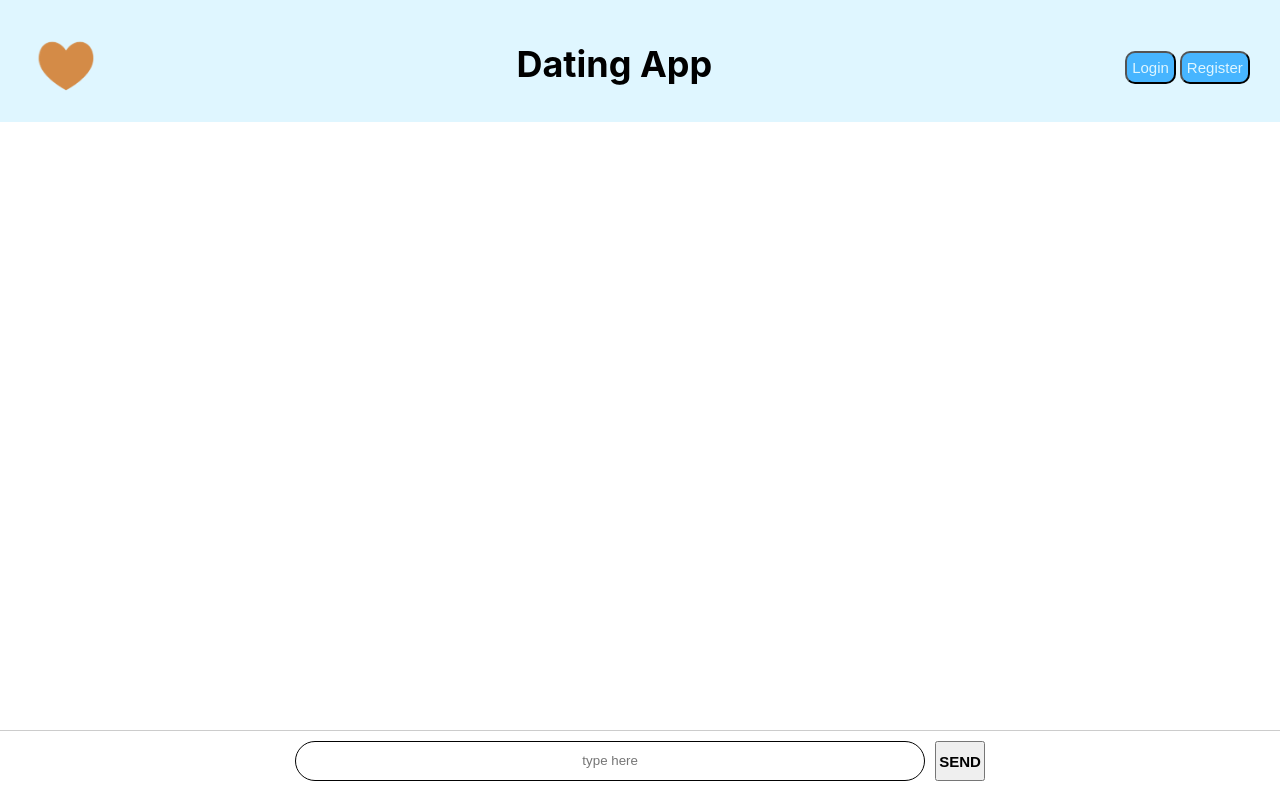
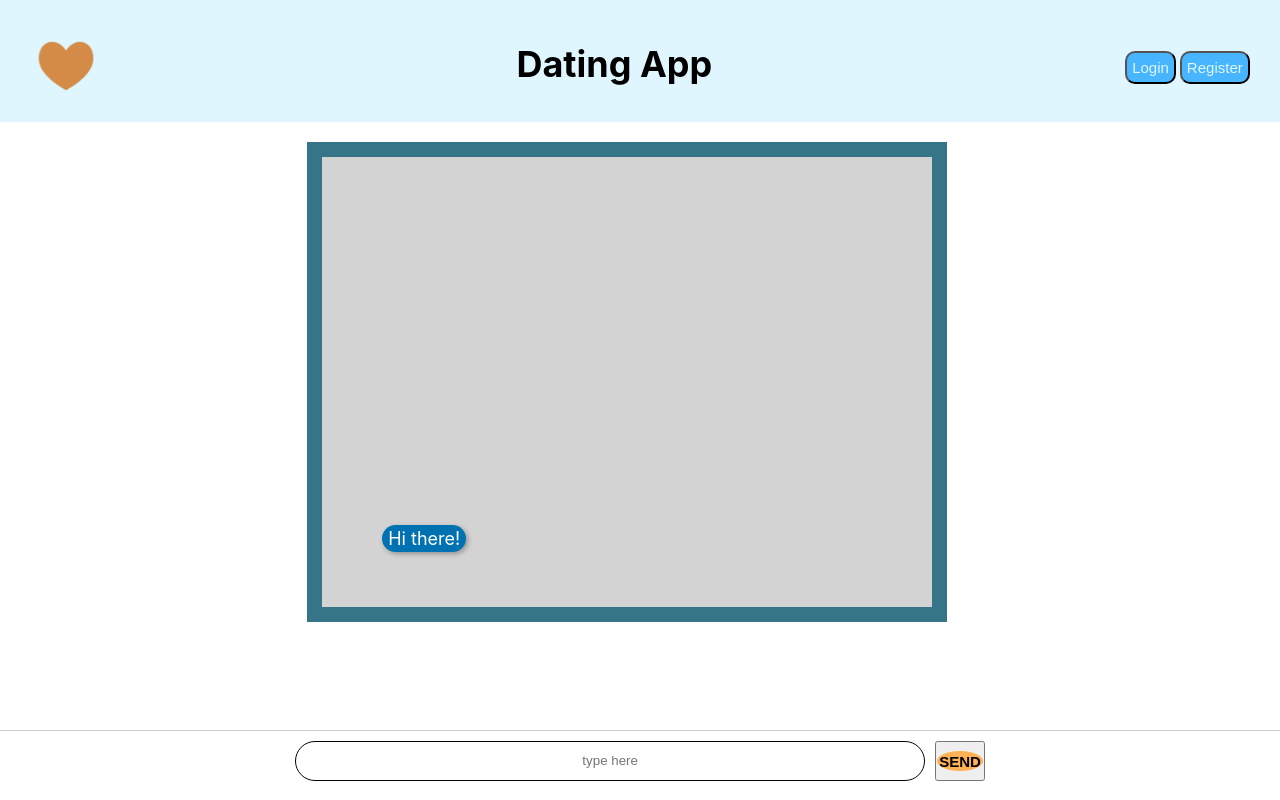
Before and after one commit to HseinKt/datingapp, a React (Create React App) app in the folder front_end/: page /message in a window 1280 px wide. Built offline with nearby package versions, Linux system fonts and the light colour scheme.

Commit message:
finished the chatBox component

```diff
--- /dev/null
+++ b/front_end/src/components/message_page/chat-box/index.js
@@ -0,0 +1,14 @@
+const ChatBox = (props) => {
+    return (
+        <div className="chatBoxContainer">
+            <div className="message">
+                <ul className="listStyle">
+                    {/* <li className='name'><span className='targetName'>{props.target_name}</span>  </li> */}
+                    <li className="sendMessage">{props.message}</li>
+                </ul>
+            </div>
+        </div>
+     );
+}
+
+export default ChatBox;
--- a/front_end/src/components/message_page/chat-text/index.js
+++ /dev/null
@@ -1,9 +0,0 @@
-const ChatText = () => {
-    return (
-        <div className="chatTextContainer">
-
-        </div>
-     );
-}
-
-export default ChatText;
--- a/front_end/src/index.css
+++ b/front_end/src/index.css
@@ -338,12 +338,13 @@ a:hover {
   text-align: center;
 }
 .sendButton {
-  width: 20%;
+  width: 100%;
   height: 20px;
   padding: 2px;
   border-radius: 100%;
   font-size: 15px;
   cursor: pointer;
+  background-color: var(--orange);
 }
 .sendButton:hover {
   box-shadow: 4px 4px 10px rgba(0, 0, 0, 0.3);
@@ -352,3 +353,51 @@ a:hover {
 .send {
   margin-left: 10px;
 }
+
+/* Chat Text */
+.chatBoxContainer {
+  display: flex;
+  justify-content: flex-start;
+  margin-bottom: 5px;
+}
+.message {
+  background-color: var(--blue);
+  color: white;
+  padding: 3px 6px;
+  border-radius: 20px;
+  margin-left: 10px;
+  box-shadow: 2px 2px 5px rgba(0, 0, 0, 0.3);
+}
+.message:hover {
+  background-color: #91b5dd;
+  color: black;
+  box-shadow: 5px 5px 12px rgba(0, 0, 0, 0.3);
+}
+.message ul .name{
+  color: black;
+  font-size: 13px;
+}
+.targetName {
+  color: rgb(4, 4, 85);
+}
+.message ul {
+  list-style: none;
+}
+.message ul .sendMessage {
+  font-size: large;
+}
+/* Chat Box */
+.ChatBox {
+  display: flex;
+  flex-direction: column-reverse;
+  align-items: flex-start;
+  width: 50%;
+  height: 60vh;
+  background-color: lightgrey;
+  border: 15px solid var(--dark_blue);
+  padding: 50px;
+  margin: 20px;
+  margin-left: 24%;
+  margin-right: 20%;
+  overflow: scroll;
+}
--- a/front_end/src/pages/message_page/index.js
+++ b/front_end/src/pages/message_page/index.js
@@ -1,11 +1,13 @@
 import { useState } from "react";
 import Chat from "../../components/message_page/chat";
-import ChatText from "../../components/message_page/chat-text";
 import Header from "../../components/search_page/header";
+import ChatBox from "../../components/message_page/chat-box";
 
 const MessagePage = () => {
 
+    const [message, setMessage] = useState("Hi there!")
     const [value, setValue] = useState("");
+
     const handleValue = (e) => {
         setValue(e.target.value);
     }
@@ -16,7 +18,9 @@ const MessagePage = () => {
     return (
         <div>
             <Header />
-            <ChatText />
+            <div className="ChatBox">
+                <ChatBox message={message} />
+            </div>
             <Chat value={value} handleValue={handleValue} handleMessageSend={handleMessageSend}/>
         </div>
      );
```
